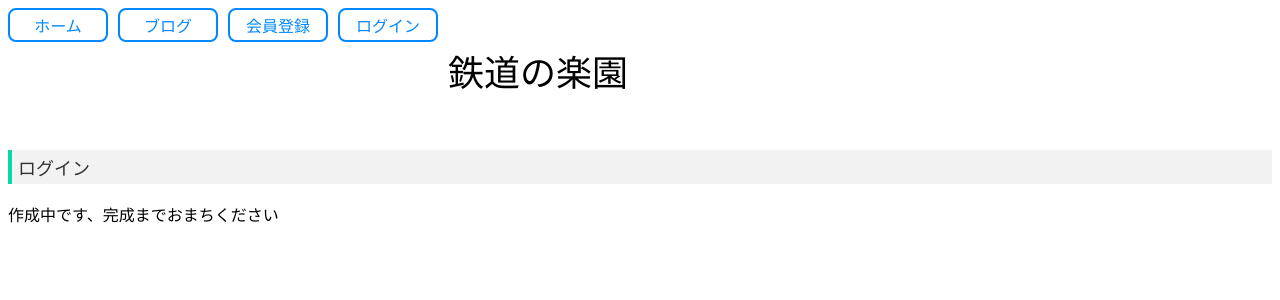
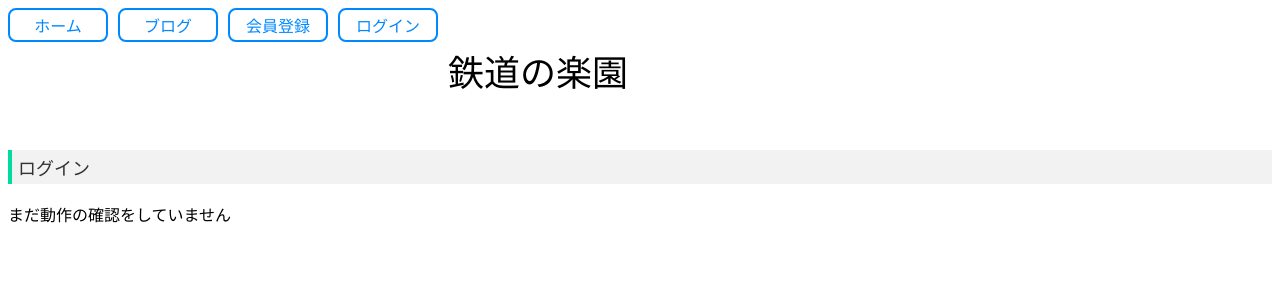
Before and after one commit to trainparadise/trainparadise, a Jekyll site: the page built from login.html, in a window 1280 px wide. Shown: the top 300 px of the page. Built offline with Jekyll 4.4.1, drawn with Linux system fonts in a browser that asks for light colours.

Commit message:
Update login.html

```diff
--- a/login.html
+++ b/login.html
@@ -4,4 +4,4 @@ title: 鉄道の楽園
 ---
 
 <p class="subtitle">ログイン</p>
-<p>作成中です、完成までおまちください</p>
+<p>まだ動作の確認をしていません</p>
```
